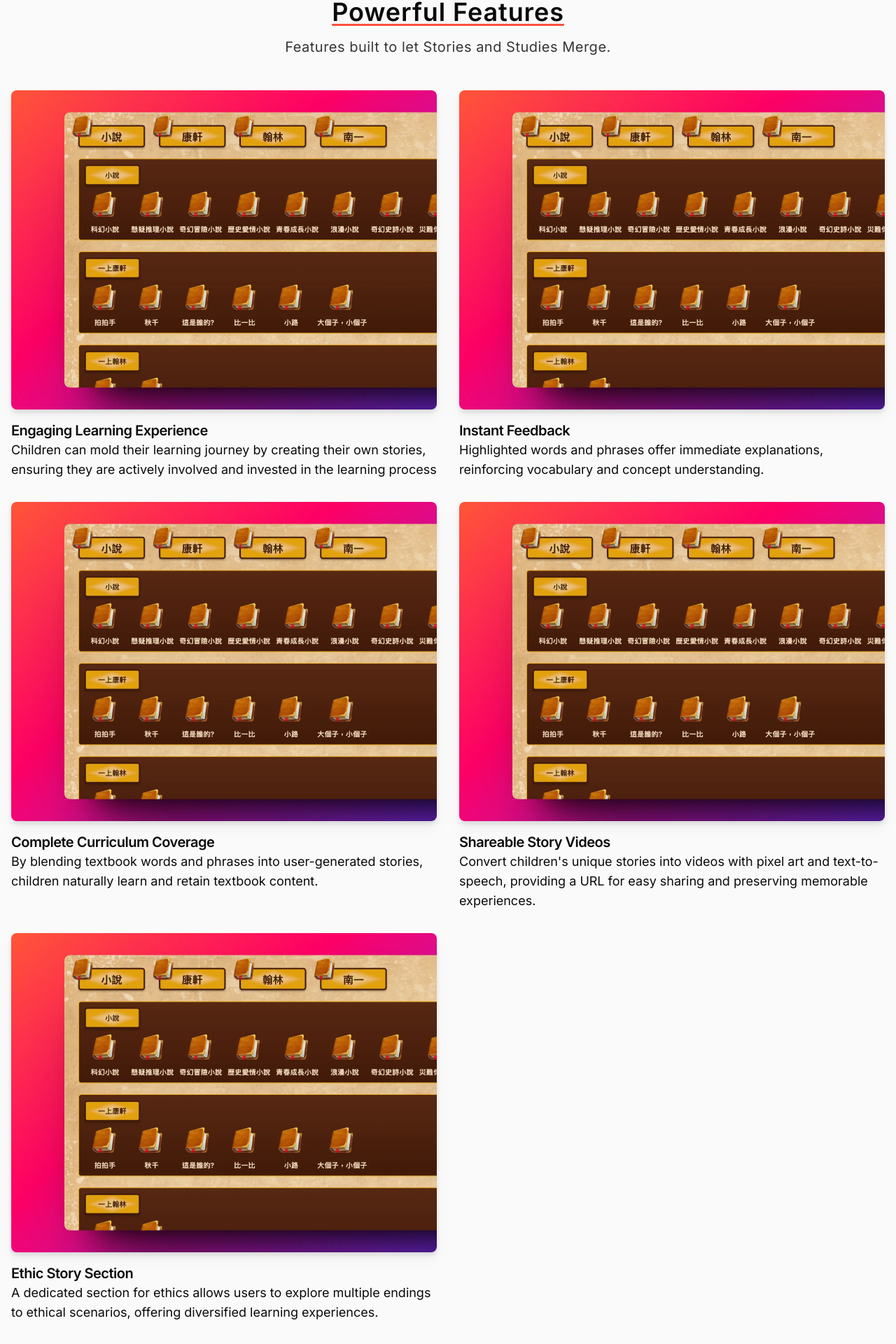
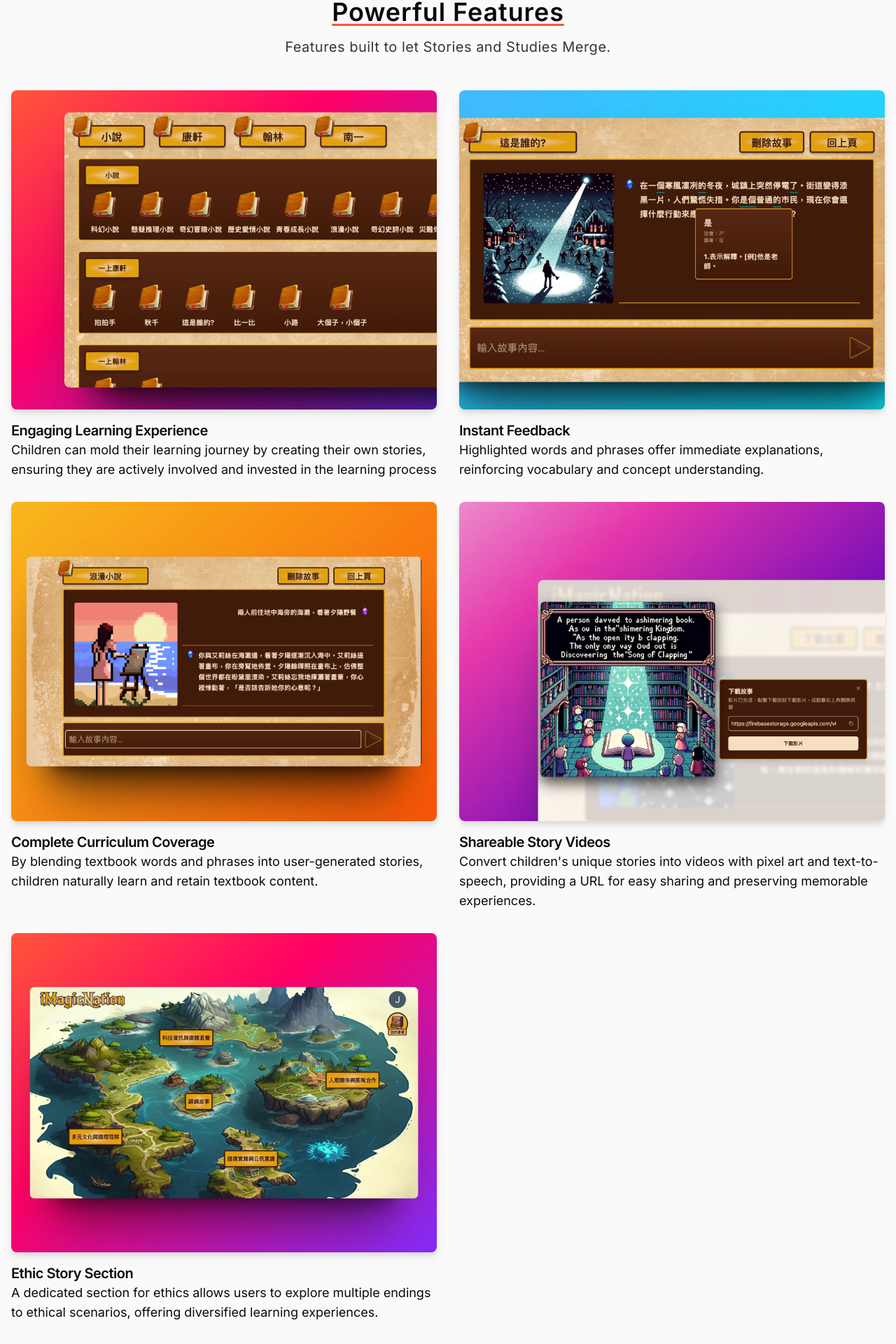
Before and after one commit to JustinLien0805/ImagiNation-official, a Next.js app: page / in a window 1280 px wide. Shown: the part 1451-3371 px from the top of the page at 70% size. Built offline with nearby package versions, Linux system fonts and the light colour scheme.

Commit message:
change feature pic

```diff
--- a/app/page.tsx
+++ b/app/page.tsx
@@ -199,7 +199,7 @@ export default function Home() {
                 alt="feature"
                 className="rounded-lg"
               /> */}
-              <img src="/feature_1.webp" alt="feature" className="rounded-lg" />
+              <img src="/feature_2.webp" alt="feature" className="rounded-lg" />
             </div>
             <h3 className="text-xl font-semibold tracking-tight pt-4">
               Instant Feedback
@@ -211,7 +211,7 @@ export default function Home() {
           </div>
           <div>
             <div className="relative w-full aspect-[4/3] drop-shadow-lg">
-              <img src="/feature_1.webp" alt="feature" className="rounded-lg" />
+              <img src="/feature_3.webp" alt="feature" className="rounded-lg" />
               {/* <Image
                 priority
                 src="/feature_3.webp"
@@ -231,7 +231,7 @@ export default function Home() {
           </div>
           <div>
             <div className="relative w-full aspect-[4/3] drop-shadow-lg">
-              <img src="/feature_1.webp" alt="feature" className="rounded-lg" />
+              <img src="/feature_4.webp" alt="feature" className="rounded-lg" />
               {/* <Image
                 priority
                 src="/feature_4.webp"
@@ -252,7 +252,7 @@ export default function Home() {
           </div>
           <div>
             <div className="relative w-full aspect-[4/3] drop-shadow-lg">
-              <img src="/feature_1.webp" alt="feature" className="rounded-lg" />
+              <img src="/feature_5.webp" alt="feature" className="rounded-lg" />
               {/* <Image
                 priority
                 src="/feature_5.webp"
```
